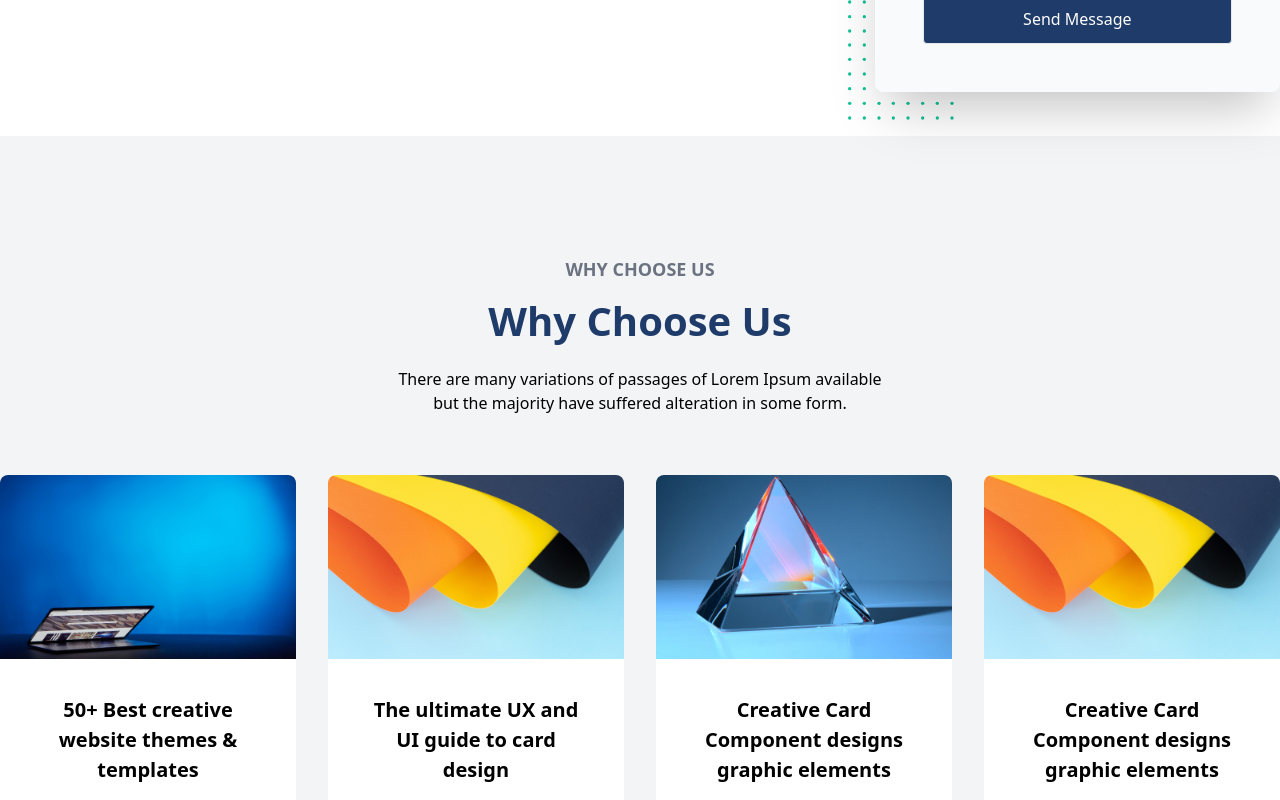
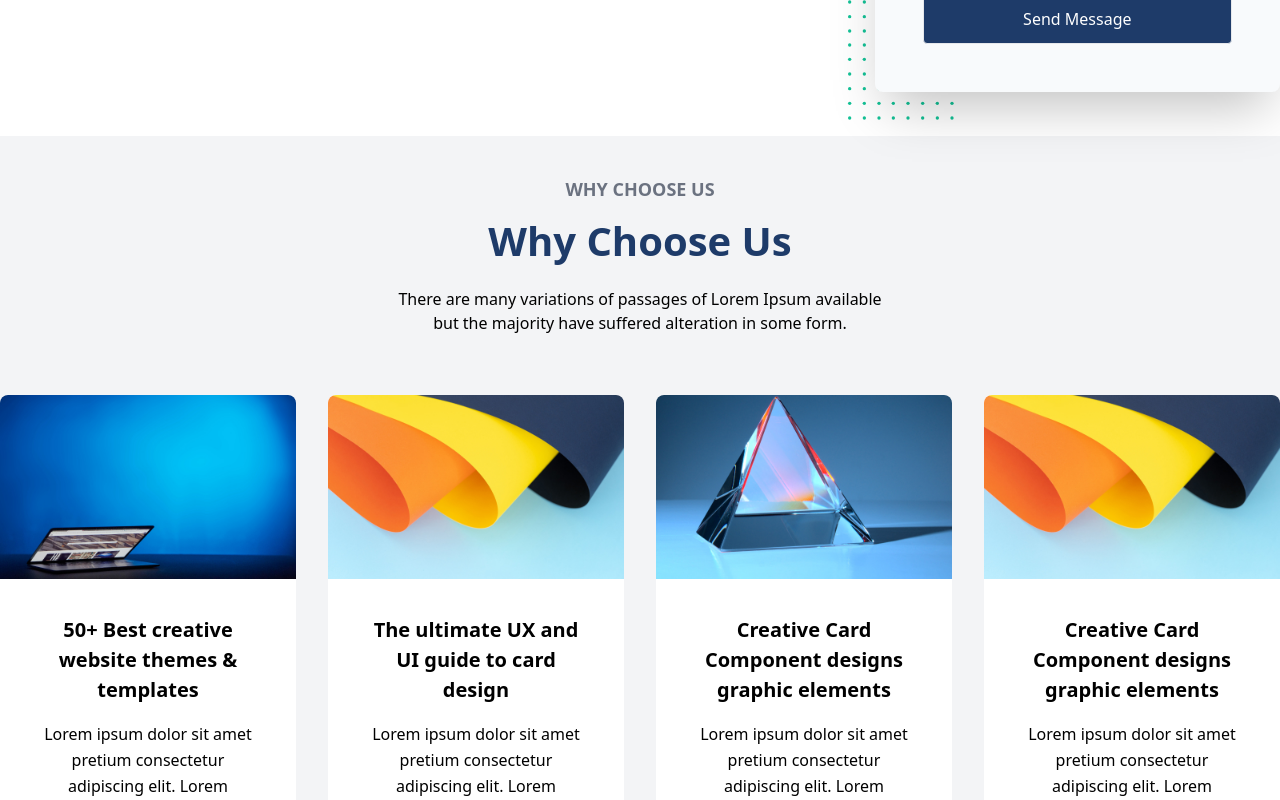
Before and after one commit to bhavin-jkl/pie-web, a Next.js app: page / in a window 1280 px wide. Shown: the part 800-1600 px from the top of the page. Built offline with nearby package versions, Linux system fonts and the light colour scheme.

Commit message:
UI changes

```diff
--- a/components/Aboutus/index.js
+++ b/components/Aboutus/index.js
@@ -5,7 +5,7 @@ import PropTypes from "prop-types";
 function AboutUs(props) {
   const {} = props;
   return (
-    <section class="bg-[#F3F4F6] pt-10 pb-10 lg:pt-[120px] lg:pb-20">
+    <section class="bg-[#F3F4F6] pb-10 pt-10 lg:pb-10">
       <div class="container mx-auto">
         <div
           class="-mx-4 flex flex-wrap"
```
